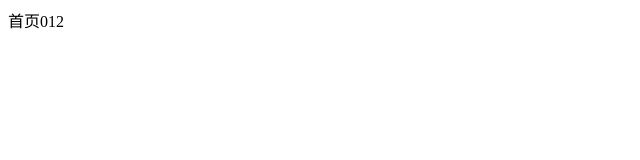
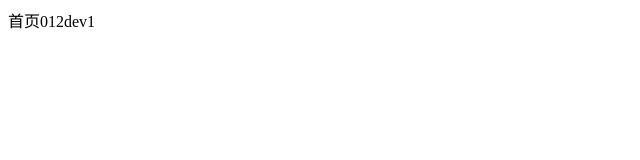
Before and after one commit to 836272821/test, a plain HTML site: page project/page/index.html in a window 1280 px wide. Shown: the full height of the page, 0-640 px from the left. Drawn offline with Linux system fonts and the light colour scheme.

Commit message:
dev1submit1

```diff
--- a/project/page/index.html
+++ b/project/page/index.html
@@ -5,6 +5,6 @@
 		<title></title>
 	</head>
 	<body>
-		首页012
+		首页012dev1
 	</body>
 </html>
```
